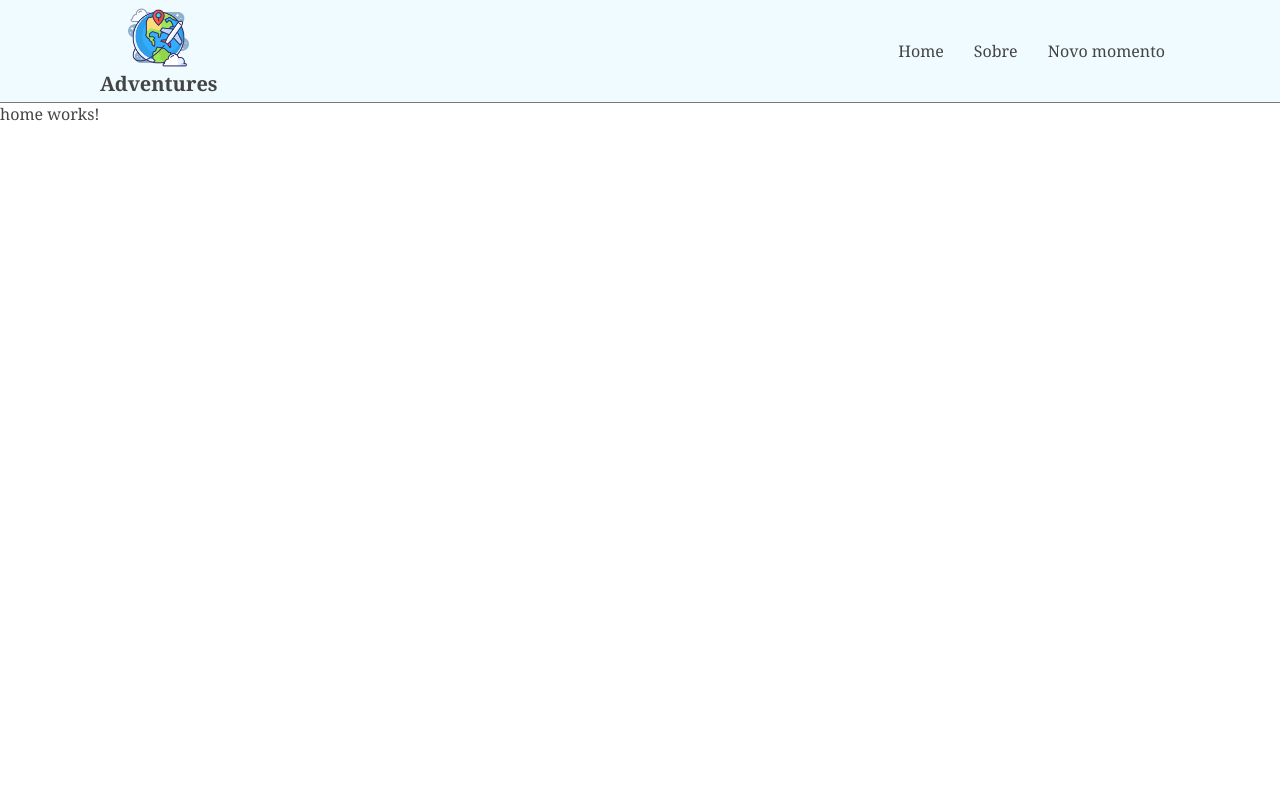
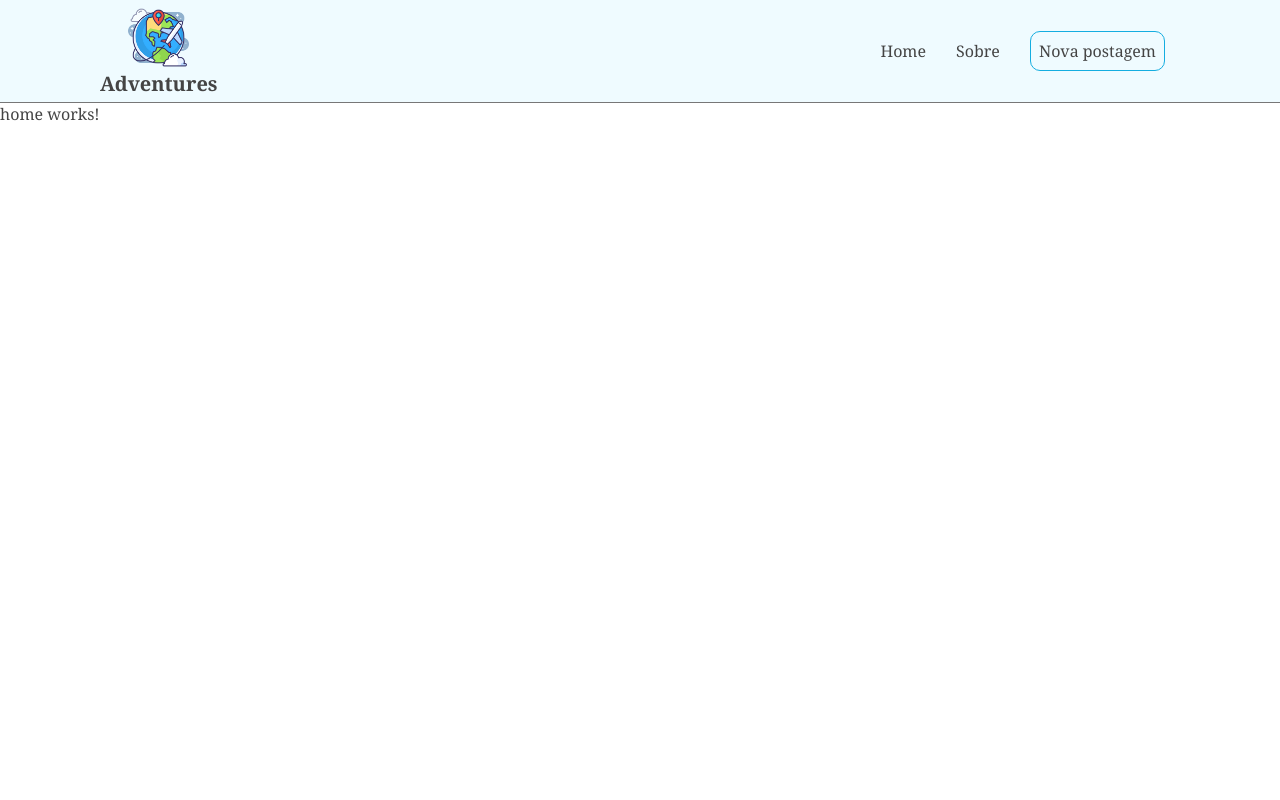
Before and after one commit to victorlourenco-vhl/adventures-front, an Angular app: page / in a window 1280 px wide. Shown: the top 800 px of the page. Built offline with nearby package versions, Linux system fonts and the light colour scheme.

Commit message:
REFACTOR: Mudando a rota e header para novo post

```diff
--- a/src/app/app-routing.module.ts
+++ b/src/app/app-routing.module.ts
@@ -7,7 +7,7 @@ import { NewMomentComponent } from './components/pages/new-moment/new-moment.com
 const routes: Routes = [
   {path: '', component: HomeComponent},
   {path: 'about', component: AboutComponent},
-  {path: 'new-moment', component: NewMomentComponent}
+  {path: 'new-post', component: NewMomentComponent}
 ];
 
 @NgModule({
--- a/src/app/components/header/header.component.css
+++ b/src/app/components/header/header.component.css
@@ -31,6 +31,12 @@ li {
   list-style-type: none;
 }
 
+#compartilhar {
+  border: 1px solid #14ade0;
+  padding: 0.5em;
+  border-radius: 10px;
+}
+
 a:hover h2 {
   transition: 0.4s;
   color: #14ade0;
--- a/src/app/components/header/header.component.html
+++ b/src/app/components/header/header.component.html
@@ -6,6 +6,6 @@
     <ul>
         <li><a routerLink="/">Home</a></li>
         <li><a routerLink="/about">Sobre</a></li>
-        <li><a routerLink="/new-moment">Novo momento</a></li>
+        <li id="compartilhar"><a routerLink="/new-post">Nova postagem</a></li>
     </ul>
 </nav>
```
